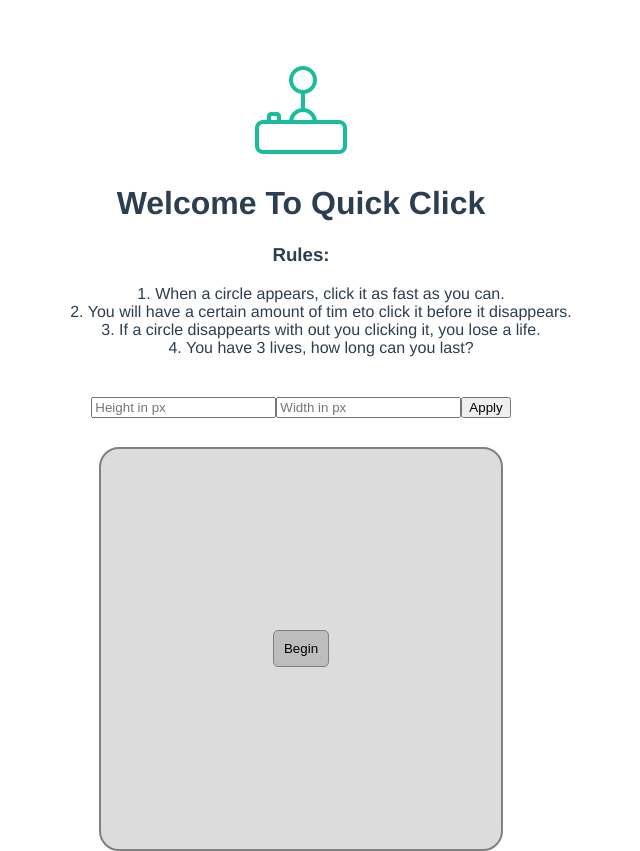
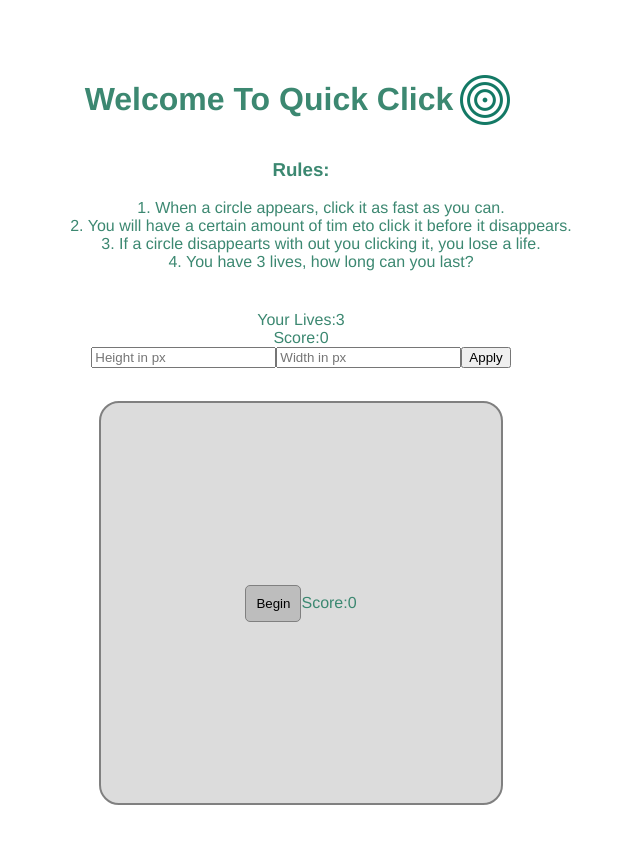
Before and after one commit to CarlMenke/vue_game, a Vue app: page / in a window 1280 px wide. Shown: the whole page, without its empty margins (339-979 px from the left). After the commit the page ends 805 px from the top, so only its background shows below. Built offline with nearby package versions, Linux system fonts and the light colour scheme.

Commit message:
added functionality to incease in difficulty as the game progresses

```diff
--- a/src/App.vue
+++ b/src/App.vue
@@ -32,7 +32,7 @@ export default {
   -webkit-font-smoothing: antialiased;
   -moz-osx-font-smoothing: grayscale;
   text-align: center;
-  color: #2c3e50;
+  color: #3c8871;
   margin-top: 60px;
 }
 </style>
--- /dev/null
+++ b/src/components/ClickCircle.vue
@@ -0,0 +1,61 @@
+<template>
+    <div v-if="!clicked" :id="this.circle.id" class="circle-container">
+        <img  :id="this.circle.id" :src="target" class="target" @click="(e)=>{handleCircleClick(e)}"/>
+    </div>
+  </template>
+
+  <script>
+  import target from '../assets/target.png'
+  export default {
+    name: 'ClickCircle',
+    data: () =>{
+      return {
+        target:target,
+        clicked:false
+      }
+    },
+    props:{
+        circle:Object
+    },
+    mounted () {
+        const root = document.getElementById(`${this.circle.id}`)
+        root.style.setProperty(`--height`, `${this.circle.height}%`)
+        root.style.setProperty(`--width`, `${this.circle.width}%`)
+        setTimeout(()=>{
+            console.log(document.getElementById(`${this.circle.id}`))
+            document.getElementById(`${this.circle.id}`)?this.handleLooseLife():null
+        },3000)
+    },
+    methods: {
+       handleCircleClick(e){
+        this.$emit('handleCircleClick', e.target.attributes.id.value)
+       },
+       handleLooseLife(){
+        this.$emit('handleLooseLife', this.circle.id)
+       }
+    }
+  }
+
+  </script>
+
+  <style scoped>
+    :root {
+        --width:0%;
+        --height:0%;
+    }
+    .circle-container{
+        position:absolute;
+        bottom:var(--height);
+        left:var(--width)
+    }
+    @keyframes target {
+        0% {scale:0;}
+        50% {scale:1;}
+        100% {scale:0;}
+    }
+    .target{
+        animation-name: target;
+        animation-duration: 3.5s;
+        z-index:3;
+    }
+  </style>
--- a/src/components/GameContainer.vue
+++ b/src/components/GameContainer.vue
@@ -1,12 +1,18 @@
 <template>
     <div class="relative">
+        <div>Your Lives:{{lives}}</div>
+        <div >Score:{{playerScore}}</div>
         <div>
             <input placeholder="Height in px" name='height' v-on:input="(e)=>{setHeight(e)}"/>
             <input placeholder="Width in px" name='width' v-on:input="(e)=>{setWidth(e)}"/>
             <button @click="changeDimension">Apply</button>
         </div>
         <div class="game-container">
+            <div class="game" >
+                <ClickCircle class="circle" v-for="circle in circleArray" :key="circle.id"  :circle="circle" @handleCircleClick="handleCircleClick" @handleLooseLife="handleLooseLife"/>
+            </div>
             <button class="button" v-if="!inGame" @click="startGame">Begin</button>
+            <div v-if="!inGame" >Score:{{playerScore}}</div>
             <div v-if="inGame" class="timer">{{timer}}</div>
             <div v-if="inGame" class="lives"></div>
         </div>
@@ -14,30 +20,35 @@
   </template>
 
   <script>
-
+  import ClickCircle from './ClickCircle.vue'
   export default {
     name: 'GameContainer',
+    components:{
+        ClickCircle
+    },
     data: () =>{
       return {
         root: document.querySelector(':root'),
         height:400,
         width:400,
-        timer:"0:0",
+        timer:"0",
         timeBegan: null,
         started:null,
         inGame:false,
+        circleArray:[],
+        lives:3,
+        circleId:0,
+        playerScore:0
       }
     },
     props:{
-
     },
     mounted () {
-
     },
     methods: {
         changeDimension(){
-            this.width > 199? this.root.style.setProperty(`--height-game`, `${this.height}px`):console.log("Minimum 200px")
-            this.height > 199? this.root.style.setProperty(`--width-game`, `${this.width}px`):console.log("Minimum 200px")
+            this.width > 199? this.root.style.setProperty(`--height-game`, `${this.height}px`):this.root.style.setProperty(`--height-game`, `200px`)
+            this.height > 199? this.root.style.setProperty(`--width-game`, `${this.width}px`):this.root.style.setProperty(`--width-game`, `200px`)
         },
         setHeight(e){
             this.height = e.target.value
@@ -52,25 +63,77 @@
                 this.timeBegan = new Date()
             }
 
+            this.lives=3
+            this.playerScore=0
             this.started = setInterval(this.clockRunning,10)
             this.inGame = true
+
+            const pause = () =>{
+                return new Promise((resolve)=>{
+                    console.log('timer', this.timer)
+                    setTimeout(resolve, this.circleId < 15 ? 900: this.circleId < 30 ? 800: this.circleId < 45? 700 : this.circleId < 60 ? 600 : this.circleId < 75 ? 500 : 400)
+                })
+            }
+            const createCircle = () =>{
+                if(this.inGame){
+                    const circle = {
+                    height:15+Math.random()*70,
+                    width: 15+Math.random()*70,
+                    id:this.circleId,
+                    clicked:false
+                }
+                this.circleId++
+                console.log(circle)
+                return circle
+                }
+            }
+            const continueGame = async () =>{
+                if(this.inGame){
+                    const newCircle =  createCircle()
+                    this.circleArray.push(newCircle)
+                    await pause()
+                    continueGame()
+                }
+            }
+
+            continueGame()
         },
         clockRunning(){
             let currentTime = new Date()
             let timeElapsed = new Date(currentTime - this.timeBegan)
             let min = timeElapsed.getUTCMinutes()
             let sec = timeElapsed.getUTCSeconds()
-            this.timer = `${min}:${sec}`
+            this.timer = min>0?`${min}:${sec}`:`${sec}`
         },
         resetGame(){
 
         },
         stopGame(){
 
+        },
+        handleCircleClick(id){
+            this.playerScore++
+            document.getElementById(id).remove()
+        },
+        handleLooseLife(id){
+            this.lives--
+            if(this.lives === 0){
+                this.inGame = false
+                for(let i = 0; i < this.circleArray.length; i++){
+                    document.getElementById(i)?document.getElementById(i).remove():null
+                }
+            this.timer="0"
+            this.timeBegan=null
+            this.started=null
+            this.inGame=false
+            this.circleArray=[]
+            this.circleId=0
+            }
+            document.getElementById(id)?document.getElementById(id).remove():null
+            console.log(this.lives)
         }
     }
   }
-
   </script>
 
   <style >
@@ -84,7 +147,7 @@
         flex-flow: row nowrap;
         justify-content: center;
         align-items: center;
-        top:5vh;
+        top:10vh;
         margin:10px;
         border:2px solid grey;
         border-radius: 20px;
@@ -107,6 +170,7 @@
         font-size: 5em;
     }
     .button{
+        z-index:2;
         border-radius: 5px;
         background-color: rgb(189, 189, 189);
         border:1px solid grey;
@@ -116,4 +180,13 @@
         background-color: rgb(167, 167, 167);
         border:1px solid rgb(110, 110, 110);
     }
+    .game{
+        position:absolute;
+        width:100%;
+        height:100%;
+        border-radius:10px;
+    }
+    .circle{
+        z-index:4;
+    }
   </style>
--- a/src/components/WelcomePage.vue
+++ b/src/components/WelcomePage.vue
@@ -1,7 +1,9 @@
 <template>
   <div >
-    <img alt="Vue logo" src="../assets/logo.png">
-    <h1> Welcome To Quick Click </h1>
+    <div class="title">
+      <h1> Welcome To Quick Click </h1>
+      <img alt="Vue logo" src="../assets/target.png">
+    </div>
     <h3>Rules:</h3>
     <ul>
       <li>1. When a circle appears, click it as fast as you can.</li>
@@ -32,4 +34,10 @@ export default {
 li{
   list-style: none;
 }
+.title{
+  display:flex;
+  flex-flow:row nowrap;
+  justify-content: center;
+  align-items: center;
+}
 </style>
```
Also changed, not shown: src/assets/target.png (added).
